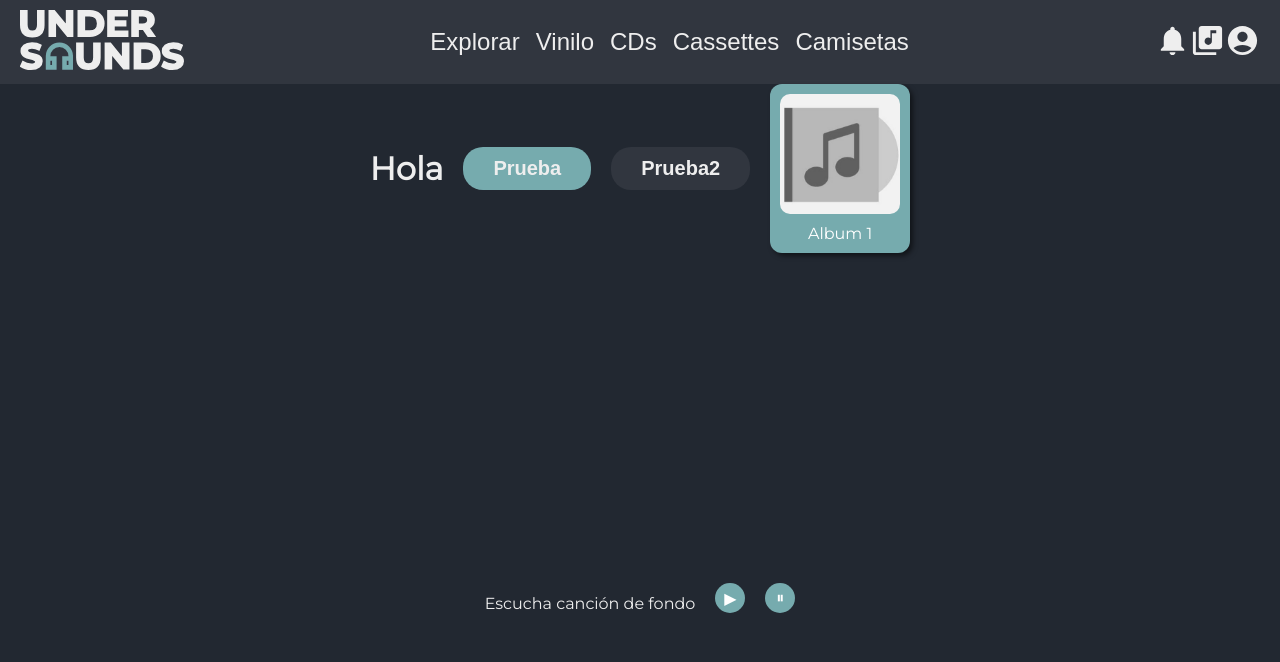
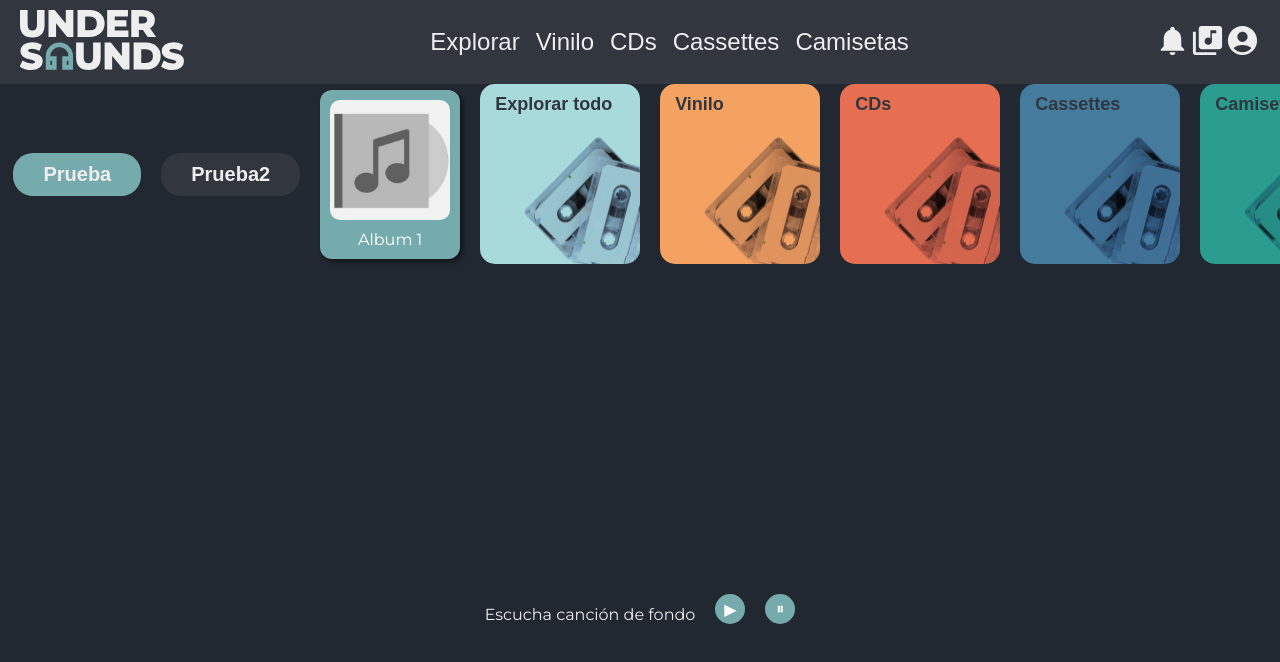
Before and after one commit to abenitezm/undersounds, a Next.js app: page / in a window 1280 px wide. Shown: the top 662 px of the page. Built offline with nearby package versions, Linux system fonts and the light colour scheme.

Commit message:
FancyButton v0.1

```diff
--- /dev/null
+++ b/src/app/components/FancyButton.tsx
@@ -0,0 +1,66 @@
+'use client'
+import React from "react";
+import styled from "styled-components";
+import colors from "../colors";
+
+interface CategoryButtonProps {
+  title: string;
+  imageSrc: string;
+  bgColor: string;
+  onClick?: () => void;
+}
+
+const Button = styled.button`
+    background-color: ${props => props.color || 'white'};
+  width: 160px;
+  height: 180px;
+  border-radius: 15px;
+  display: flex;
+  align-items: flex-start;
+  justify-content: flex-start;
+  padding: 15px;
+  border: none;
+  cursor: pointer;
+  position: relative;
+  overflow: hidden;
+  transition: background-color 0.2s ease-in-out;
+
+  &:hover {
+    background-color: ${colors.secondary};
+  }
+`;
+
+const Title = styled.span`
+  position: absolute;
+  top: 10px;
+  left: 15px;
+  font-size: 18px;
+  font-weight: bold;
+  color: ${colors.tertiary};
+  z-index: 2;
+`;
+
+const Image = styled.img`
+  width: 150px;
+  height: auto;
+  object-fit: cover;
+  position: absolute;
+  bottom: -20px;
+  right: -30px;
+  mix-blend-mode: multiply;
+  display: flex;
+  align-items: center;
+  justify-content: center;
+  overflow: hidden;
+`;
+
+const CategoryButton: React.FC<CategoryButtonProps> = ({ title, imageSrc, bgColor, onClick }) => {
+  return (
+    <Button onClick={onClick} color={bgColor}>
+        <Title>{title}</Title>
+        <Image src={imageSrc} alt={title} />
+    </Button>
+  );
+};
+
+export default CategoryButton;
--- a/src/app/page.tsx
+++ b/src/app/page.tsx
@@ -7,8 +7,10 @@ import PrimaryButton from "./components/PrimaryButton";
 import SecondaryButton from "./components/SecondaryButton";
 import { CSSProperties } from "react";
 import NavBar from "./components/NavBar";
+import FancyButton from "./components/FancyButton";
 
 
+const rainbowColors = ["#A8DADC", "#F4A261", "#E76F51", "#457B9D", "#2A9D8F"];
 
 
 export default function Home() {
@@ -19,6 +21,16 @@ export default function Home() {
         <PrimaryButton text={"Prueba"} onClick={() => alert("Prueba")} />
         <SecondaryButton text={"Prueba2"} onClick={() => alert("Prueba2")} />
         <Album name="Album 1" />
+        <FancyButton title="Explorar todo" imageSrc="/cassette.png" bgColor="#A8DADC"
+          onClick={() => alert("Cassette")} />
+        <FancyButton title="Vinilo" imageSrc="/cassette.png" bgColor="#F4A261"
+          onClick={() => alert("Cassette")} />
+        <FancyButton title="CDs" imageSrc="/cassette.png" bgColor="#E76F51"
+          onClick={() => alert("Cassette")} />
+        <FancyButton title="Cassettes" imageSrc="/cassette.png" bgColor="#457B9D"
+          onClick={() => alert("Cassette")} />
+        <FancyButton title="Camisetas" imageSrc="/cassette.png" bgColor="#2A9D8F"
+          onClick={() => alert("Cassette")} />
       </div>
     </>
   );
```
Also changed, not shown: public/cassette.png (added).
